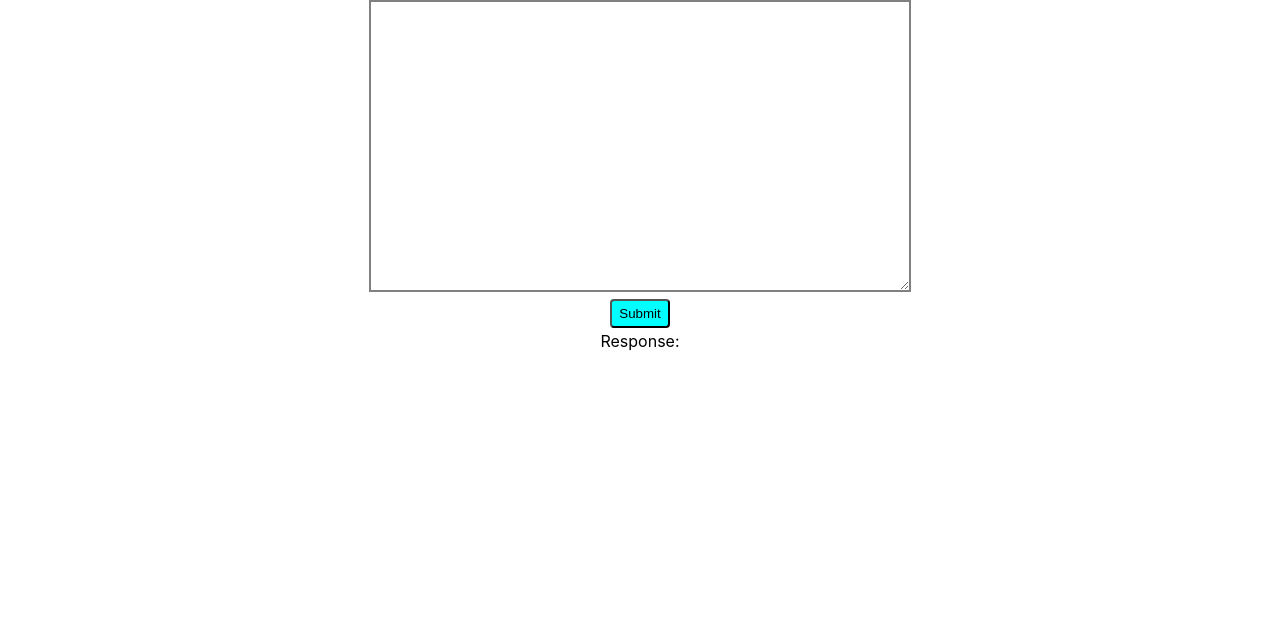
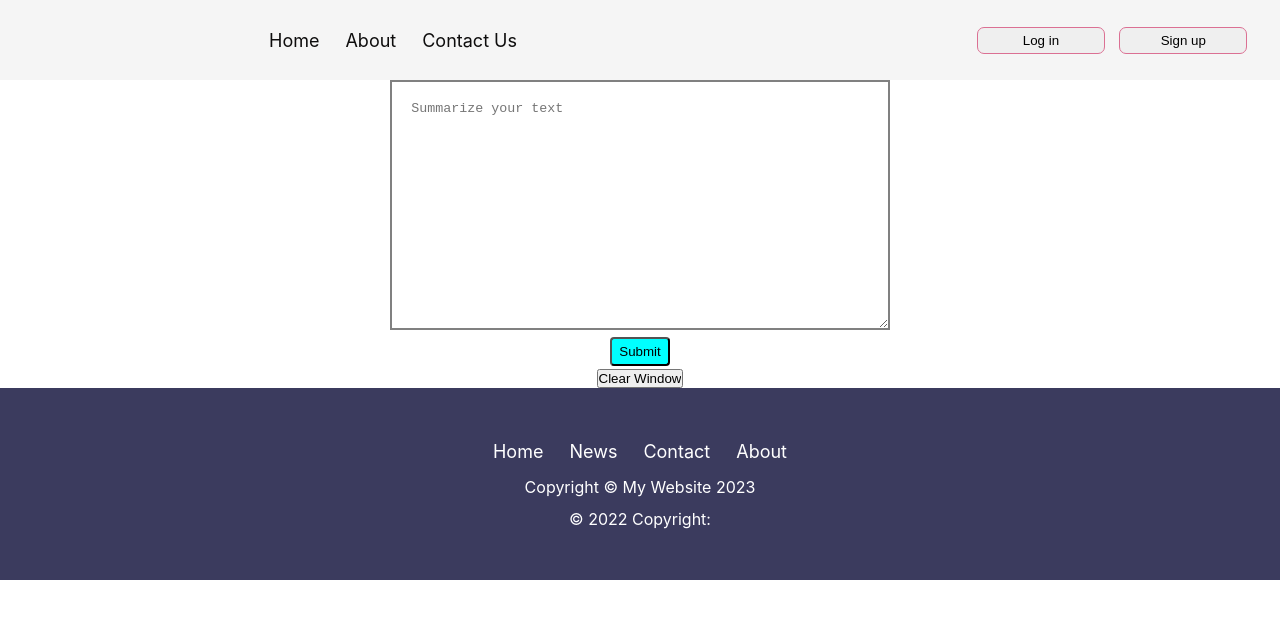
Before and after one commit to akashRamkar/final_year_project, a React (Create React App) app: page / in a window 1280 px wide. Shown: the top 618 px of the page. Built offline with nearby package versions, Linux system fonts and the light colour scheme.

Commit message:
footer component fixed

```diff
--- a/src/App.js
+++ b/src/App.js
@@ -2,11 +2,19 @@ import React from "react";
 import Form from "./Form";
 // import { useState } from "react";
 import "./utilityClass.css";
+import Navbar from "./Navbar";
+// import axios from "axios";
+
+import Footer from "./Footer";
+
 function App() {
 	return (
 		<>
 			<div>
+				<Navbar />
 				<Form />
+
+				<Footer />
 			</div>
 		</>
 	);
--- /dev/null
+++ b/src/Footer.js
@@ -0,0 +1,109 @@
+import "./footer.css";
+import "./utilityClass.css";
+export default function Footer() {
+	return (
+		<div class="footer-container">
+			<footer>
+				<ul class="footer-list">
+					<li>
+						<a href="#home">Home</a>
+					</li>
+					<li>
+						<a href="#news">News</a>
+					</li>
+					<li>
+						<a href="#contact">Contact</a>
+					</li>
+					<li>
+						<a href="#about">About</a>
+					</li>
+				</ul>
+				<div>
+					<p className="text-white">Copyright © My Website 2023</p>
+				</div>
+
+				<div>
+					<p class="text-white">
+						<span>©</span> 2022 Copyright:
+					</p>
+				</div>
+			</footer>
+		</div>
+	);
+}
+
+/*
+
+
+
+import React from 'react';
+
+const Footer = () => {
+  return (
+    <footer style={{ backgroundColor: "lightgray", textAlign: "center", padding: "20px" }}>
+    <ul class="footer-list">
+						<li>
+							<a href="#home">Home</a>
+						</li>
+						<li>
+							<a href="#news">News</a>
+						</li>
+						<li>
+							<a href="#contact">Contact</a>
+						</li>
+						<li>
+							<a href="#about">About</a>
+						</li>
+					</ul>
+          <div>
+          <p>Copyright © My Website 2023</p>
+          </div>
+
+      <div>
+      <p class="">© 2022 Copyright:</p>
+      </div>
+    </footer>
+  );
+};
+
+export default Footer;
+
+
+*/
+
+/*
+
+
+
+<footer class="">
+				<div class="">
+					<ul class="footer-list">
+						<li>
+							<a href="#home">Home</a>
+						</li>
+						<li>
+							<a href="#news">News</a>
+						</li>
+						<li>
+							<a href="#contact">Contact</a>
+						</li>
+						<li>
+							<a href="#about">About</a>
+						</li>
+					</ul>
+					<p className="">© Final_year_project_Group_1</p>
+
+					<div className="">
+						{" "}
+
+						<p class="">© 2022 Copyright:</p>
+					</div>
+				</div>
+			</footer>
+
+
+
+
+
+
+*/
--- a/src/Form.js
+++ b/src/Form.js
@@ -1,16 +1,23 @@
-import React from "react";
+import React, { useRef } from "react";
 import "./utilityClass.css";
 import { useState } from "react";
+
+import LoadingScreen from "./LoadingScreen";
 
 function Form() {
 	const [message, setMessage] = useState("");
 	const [response, setResponse] = useState("");
+	const [showSpinner, setIsLoading] = useState("");
+	const textareaRef = useRef(null);
+	// setIsLoading(false);
 
 	const handleSubmit = async (e) => {
 		// Prevent the default form submission behavior
 		e.preventDefault();
 
 		try {
+			setIsLoading(true);
+			// <Loading isLoading={true} />
 			const response = await fetch("http://localhost:3001/", {
 				method: "POST",
 				headers: {
@@ -25,11 +32,22 @@ function Form() {
 			}
 
 			const data = await response.json();
+			setIsLoading(false);
 			setResponse(data.message);
 		} catch (error) {
 			console.error(error);
 		}
 	};
+
+	function clearTextArea() {
+		const textArea = textareaRef.current;
+
+		setMessage("");
+
+		textArea.value = "";
+		setResponse("");
+		// setIsLoading(false);
+	}
 
 	return (
 		<>
@@ -39,20 +57,30 @@ function Form() {
 						{/* <label htmlFor="input-text">Enter text:</label> */}
 						<textarea
 							id="input-text"
+							ref={textareaRef}
 							value={message}
-							className="w-500 h-250 text-area-border"
+							placeholder="Summarize your text"
+							className="w-500 h-250 text-area-border overflow-y-scroll"
 							onChange={(e) => setMessage(e.target.value)}
 						/>
 					</div>
 					<button className="text-area-btn rounded" type="submit">
 						Submit
 					</button>
-					<div>
-						Response:
-						{response}
-					</div>
+					<button onClick={clearTextArea}>Clear Window</button>
 				</div>
 			</form>
+			<LoadingScreen isLoading={showSpinner} />
+
+			{response !== null ? (
+				<div>{response}</div>
+			) : (
+				<p>{"no response from model"}</p>
+			)}
+			{/* <div>
+				Response:
+				{response === null ? "ai response not generated" : response}
+			</div> */}
 		</>
 	);
 }
--- /dev/null
+++ b/src/LoadingScreen.css
@@ -0,0 +1,66 @@
+.loading-screen {
+    position: relative;
+    display: flex;
+    flex-direction: column;
+    justify-content: center;
+    align-items: center;
+    height: fit-content;
+    /* z-index: 2px; */
+  }
+  .center{
+    position: relative;
+    width: 100vw;
+    display: flex;
+    justify-content: center;
+  }
+  .spinner {
+    border: 10px solid #f3f3f3;
+    border-top: 10px solid #3498db;
+    border-radius: 50%;
+    width: 50px;
+    height: 50px;
+    animation: spin 2s linear infinite;
+  }
+  .spin{
+    animation-fill-mode: forwards;
+    animation-direction:normal;
+
+    animation-name: spin;
+    animation-delay: 0ms;
+    animation-duration:1s;
+    animation-iteration-count: infinite;
+    animation-timing-function: linear;
+
+}
+
+  /* .square{ */
+    /* width: 10px; */
+    /* height: 10px; */
+    /* background-color: white; */
+    /* background-color :red; */
+    /* position: absolute; */
+    /* top:4px; */
+    /* left: 2px; */
+
+/* }  */
+.loader-Div{
+    width: 100%;
+    display: flex;
+    justify-content: center;
+}
+.loader{
+    width: 50px;
+    height: 50px;
+    border:2px solid pink;
+    border-radius: 9999px;
+    /* background-color: transparent; */
+}
+
+  @keyframes spin {
+    0% {
+      transform: rotate(0deg);
+    }
+    100% {
+      transform: rotate(360deg);
+    }
+  }
--- /dev/null
+++ b/src/LoadingScreen.js
@@ -0,0 +1,31 @@
+import React, { useEffect } from "react";
+import "./LoadingScreen.css";
+
+function LoadingScreen({ isLoading }) {
+	useEffect(() => {
+		const timer = setTimeout(() => {}, 3000);
+
+		return () => clearTimeout(timer);
+	}, []);
+
+	if (isLoading) {
+		return (
+			<div className="center">
+				<div className="loading-screen">
+					<div className="spinner"></div>
+					<h1>Loading...</h1>
+				</div>
+			</div>
+		);
+	}
+
+	return (
+		<>
+			<div className="center">
+				<div class="loader-Div"></div>
+			</div>
+		</>
+	);
+}
+
+export default LoadingScreen;
--- /dev/null
+++ b/src/Navbar.css
@@ -0,0 +1,238 @@
+*{
+    position: relative;
+    box-sizing: border-box;
+    perspective: 20px;
+    overflow-x: hidden;
+    margin: 0;
+    /* background-color: aqua; */
+    padding: 0;
+}
+:root{
+    --bg-color:#F5F5F5;
+    --bg-color-2:rgb(235, 233, 233);
+}
+.nav-container{
+    display: flex;
+    width: 100%;
+    padding: 1em;
+    margin: 0;
+    height: 5rem;
+    justify-content: space-between;
+    align-items: center;
+    background-color: var(--bg-color);
+}
+.navbar{
+    position: relative;
+    height: 5rem;
+    margin: 0;
+    width: 100%;
+    padding:0;
+    background-color: aqua;
+}
+.left-nav{
+    position: relative;
+    width: 45%;
+    /* height: 100%; */
+    display: flex;
+    left: 15rem;
+
+    /* background-color: blue; */
+}
+
+/* nav {
+    display: flex;
+    justify-content: space-between;
+    align-items: center;
+    height: 100%;
+
+    padding: 0 20px;
+    background-color: pink;
+  }
+   */
+  h1 {
+    margin: 0;
+    font-size: 24px;
+    color: white;
+  }
+
+ ul {
+    display: flex;
+    list-style: none;
+    margin: 0;
+    padding: 0;
+  }
+
+ li {
+    margin: 0 10px;
+    font-size: 18px;
+    padding: 3px 3px;
+
+    text-decoration: none;
+    color: rgb(14, 13, 13);
+  }
+  .right-nav{
+    /* background-color: orange; */
+    display: flex;
+    width: 23%;
+    justify-self:flex-end;
+    /* align-self: flex-end; */
+    gap:5%;
+
+  }
+  .right-nav>button{
+    display: flex;
+
+
+    justify-content: center;
+    align-items: center;
+    border: 1px solid palevioletred;
+    padding: 5px;
+    border-radius: 7px;
+    width: 8rem;
+  }
+
+
+
+
+
+
+
+
+
+
+
+
+
+
+
+
+
+
+
+
+/*********************************
+
+.navbar{
+    background-color: rgb(235, 233, 233);
+    border-radius: 5px;
+    max-width: 100%;
+
+}
+
+.nav-container{
+    margin: 0 auto;
+    display: flex;
+    width: 87%;
+    -ms-flex-item-align: start;
+    background-color: aqua;
+
+}
+.nav-container ul{
+    display: flex;
+    color: black;
+}
+.nav-container>ul>li>a{
+    display: flex;
+    color: black;
+    background-color: pink;
+    z-index: 1;
+}
+a{
+    text-decoration: none;
+    color: black;
+    font-size: medium;
+}
+.navbar ul{
+    overflow: auto;
+}
+.nav{
+    display: flex;
+    align-items: flex-start;
+    align-self: flex-start;
+}
+
+.search1{
+    background-color: rebeccapurple;
+    display: flex;
+    width: 27%;
+    gap: 4%;
+
+align-items: center;
+justify-content: center;
+
+
+
+
+}
+.search1>button{
+
+    padding: auto 0;
+    width: 200em;
+    align-self: flex-start;
+}
+.navbar li{
+    float:left;
+    list-style: none;
+    margin: 13px 20px;
+
+}
+.nav>ul{
+     background-color: rebeccapurple;
+}
+.nav>li>a{
+     padding: 3px 3px;
+
+    text-decoration: none;
+    color: rgb(14, 13, 13);
+}
+ .navbar li a:hover{
+    color: red
+}
+
+
+
+
+
+.btn1{
+width: 88px;
+background: #8f88de;
+border-radius: 5px;
+color: #e2e2e6;
+padding: 8px;
+}
+
+
+.btn2{
+    width: 88px;
+    margin-left: 18px;
+    background: #e2e2e6;
+    color: #8f88de;
+    border-style: solid;
+  border-color:#8f88de;
+    border-radius: 5px;
+    padding: 7px;
+    border-width: 2px;
+    }
+
+
+
+
+.navbar input{
+    border: 2px solid #b48989;
+border-radius: 14px;
+padding: 3px 17px;
+width: 203px;
+}
+
+
+
+
+
+
+
+
+
+
+
+
+****************************/
--- /dev/null
+++ b/src/Navbar.js
@@ -0,0 +1,55 @@
+import React from "react";
+import "./Navbar.css";
+
+export default function Navbar() {
+	return (
+		<div>
+			<nav className="navbar">
+				<div className="nav-container">
+					<div class="left-nav">
+						<ul>
+							<li>Home</li>
+							<li>About</li>
+							<li>Contact Us</li>
+						</ul>
+					</div>
+					<div className="right-nav">
+						<button class="btn1">Log in</button>
+						<button class="btn2">Sign up</button>
+					</div>
+				</div>
+			</nav>
+		</div>
+	);
+}
+
+/******
+ *
+
+		<div class="nav-container">
+					<ul class="nav">
+						<li>
+							<a href="#">Home</a>
+						</li>
+						<li>
+							<a href="#">About</a>
+						</li>
+						<li>
+							<a href="#">Contact us</a>
+						</li>
+					</ul>
+					<div class="search1">
+						<button class="btn1">Log in</button>
+						<button class="btn2">Sign up</button>
+					</div>
+				</div>
+
+
+
+
+
+
+
+
+ *
+ */
--- /dev/null
+++ b/src/footer.css
@@ -0,0 +1,45 @@
+*,*::before,*::after{
+ margin: 0;
+ padding: 0;
+ box-sizing: border-box;
+}
+
+a,p{
+  color: white;
+}
+
+
+
+li a {
+
+    width: 400px;
+    max-width: 430px;
+    text-decoration: none;
+  }
+
+ li a:hover {
+    background-color: #d4cccc;
+  }
+
+.footer-container{
+    position: relative;
+    display: flex;
+    justify-content: center;
+    align-items: center;
+   min-height:12rem;
+   width: 100%;
+   line-height: 2em;
+   background-color: rgb(59, 59, 94);
+  }
+
+.footer-list1{
+    width: 50%;
+    justify-content: center;
+    display: flex;
+
+    background-color: pink;
+  }
+
+p{
+    text-align: center;
+  }
--- a/src/utilityClass.css
+++ b/src/utilityClass.css
@@ -150,16 +150,20 @@ padding: 1px;
  }
 
  .w-500{
-     min-width: 500px;
+     width: 500px;
  }
  .h-500{
-     min-height: 500px;
+     height: 500px;
  }
  .h-250{
-     min-height: 250px;
+     height: 250px;
  }
 
  .text-area-border{
   border: 2px solid grey;
   padding:1.2rem;
  }
+ .overflow-y-scroll{
+    overflow-x: wrap;
+    overflow-y: scroll;
+ }
```
Also changed, not shown: src/index.js (+9 -9 lines), src/model-server.js (added, +21 -0 lines).
